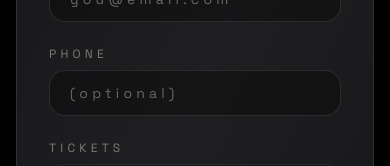
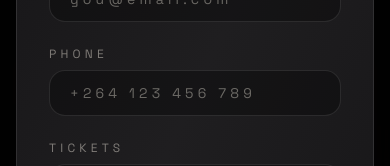
Before and after one commit to Bumai-Benjamin/GLBecomm, a Next.js app: page /events in a window 390 px wide. Both pictures are taken after a click on the button "RSVP NOW". Shown: the part 329-495 px from the top of the page. Built offline with nearby package versions, Linux system fonts and the light colour scheme.

Commit message:
require mobile

```diff
--- a/src/components/RsvpModal.jsx
+++ b/src/components/RsvpModal.jsx
@@ -145,9 +145,10 @@ export default function RsvpModal({ isOpen, onClose, event }) {
                     <input
                       type="tel"
                       name="phone"
+                      required
                       value={formData.phone}
                       onChange={handleChange}
-                      placeholder="(optional)"
+                      placeholder="+264 123 456 789"
                       className="rounded-2xl border border-white/10 bg-black/30 px-5 py-3 text-sm text-sand placeholder:text-clay/50 focus:border-flare/60 focus:outline-none"
                     />
                   </label>
```
